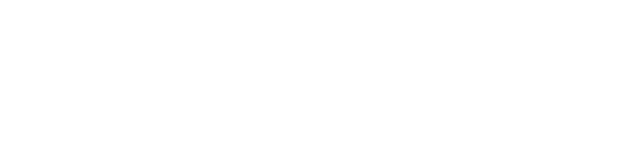
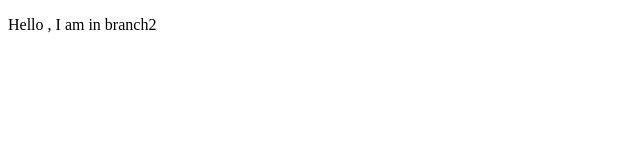
Before and after one commit to Harsh9307/empty, a plain HTML site: page index.html in a window 1280 px wide. Shown: the whole page, without its empty margins (0-640 px from the left). Drawn offline with Linux system fonts and the light colour scheme.

Commit message:
wrote a <p>

```diff
--- a/index.html
+++ b/index.html
@@ -6,6 +6,6 @@
     <title>Document</title>
 </head>
 <body>
-
+    <p> Hello , I am in branch2</p>
 </body>
 </html>
```
